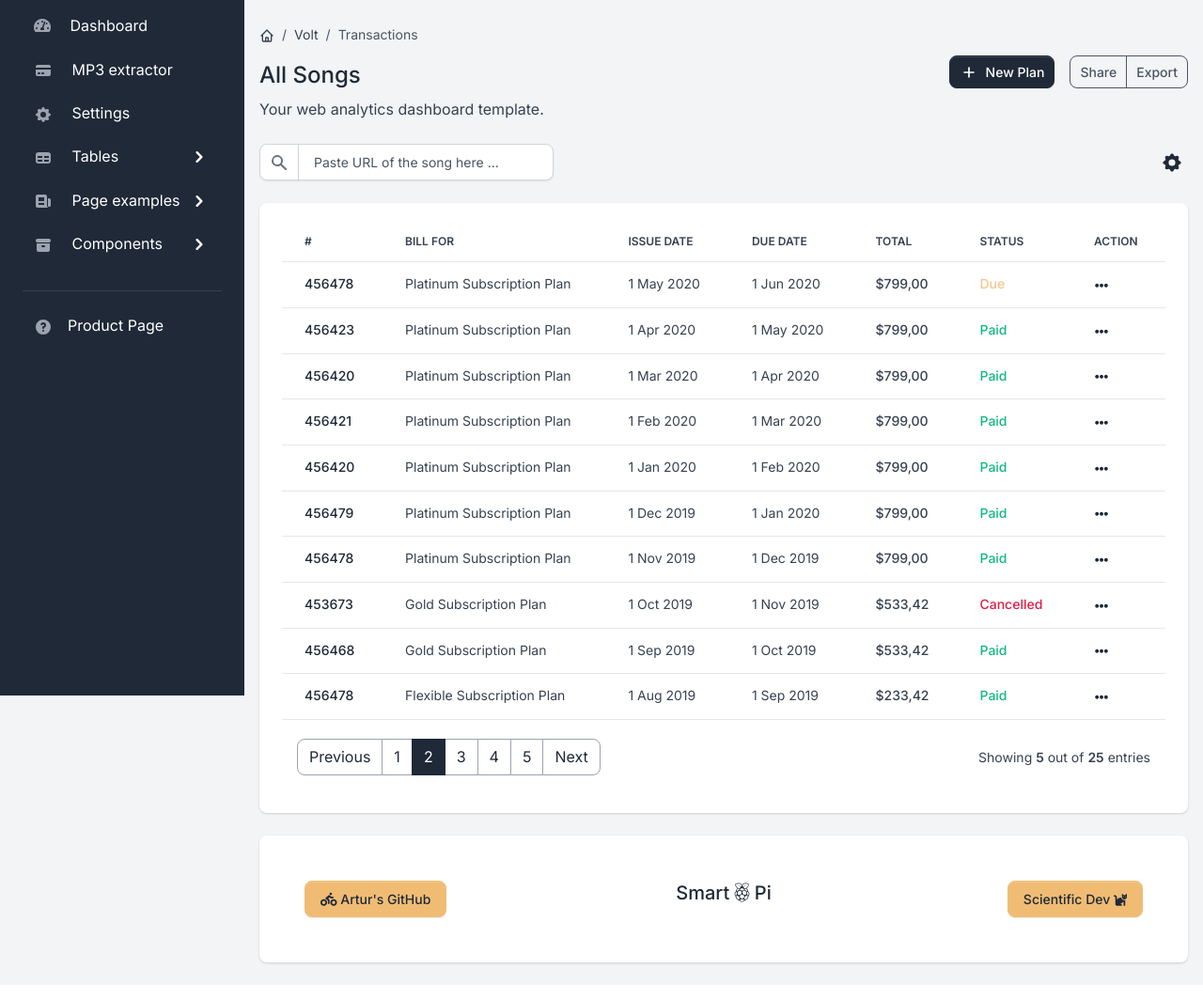
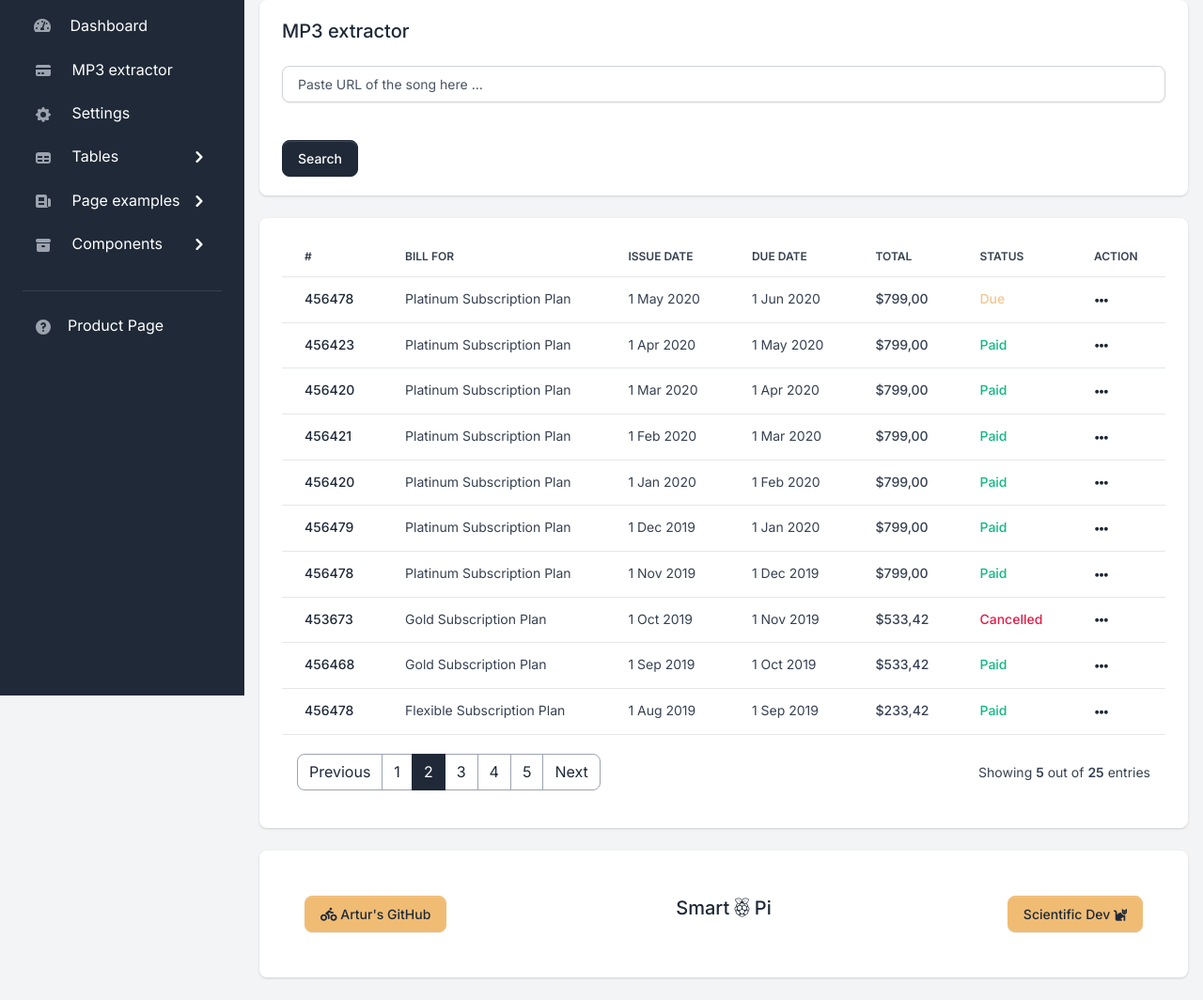
Before and after one commit to zacniewski/SmartPi, a Django app: template apps/templates/youtube/yt-extractor.html in a window 1280 px wide. Shown: the part 60-1124 px from the top of the page at 94% size. Run offline with Django 3.2, Linux system fonts and the light colour scheme; the template is opened without the code that fills it, so the values that code supplies are empty; some libraries are stand-ins or nearby versions.

Commit message:
Template for searching songs on YT

```diff
--- a/apps/templates/youtube/yt-extractor.html
+++ b/apps/templates/youtube/yt-extractor.html
@@ -6,61 +6,22 @@
 {% block stylesheets %}{% endblock stylesheets %}
 
 {% block content %}
-
-
-  <div class="d-flex justify-content-between flex-wrap flex-md-nowrap align-items-center py-4">
-      <div class="d-block mb-4 mb-md-0">
-          <nav aria-label="breadcrumb" class="d-none d-md-inline-block">
-              <ol class="breadcrumb breadcrumb-dark breadcrumb-transparent">
-                  <li class="breadcrumb-item">
-                      <a href="#">
-                          <svg class="icon icon-xxs" fill="none" stroke="currentColor" viewBox="0 0 24 24" xmlns="http://www.w3.org/2000/svg"><path stroke-linecap="round" stroke-linejoin="round" stroke-width="2" d="M3 12l2-2m0 0l7-7 7 7M5 10v10a1 1 0 001 1h3m10-11l2 2m-2-2v10a1 1 0 01-1 1h-3m-6 0a1 1 0 001-1v-4a1 1 0 011-1h2a1 1 0 011 1v4a1 1 0 001 1m-6 0h6"></path></svg>
-                      </a>
-                  </li>
-                  <li class="breadcrumb-item"><a href="#">Volt</a></li>
-                  <li class="breadcrumb-item active" aria-current="page">Transactions</li>
-              </ol>
-          </nav>
-          <h2 class="h4">All Songs</h2>
-          <p class="mb-0">Your web analytics dashboard template.</p>
-      </div>
-      <div class="btn-toolbar mb-2 mb-md-0">
-          <a href="#" class="btn btn-sm btn-gray-800 d-inline-flex align-items-center">
-              <svg class="icon icon-xs me-2" fill="none" stroke="currentColor" viewBox="0 0 24 24" xmlns="http://www.w3.org/2000/svg"><path stroke-linecap="round" stroke-linejoin="round" stroke-width="2" d="M12 6v6m0 0v6m0-6h6m-6 0H6"></path></svg>
-              New Plan
-          </a>
-          <div class="btn-group ms-2 ms-lg-3">
-              <button type="button" class="btn btn-sm btn-outline-gray-600">Share</button>
-              <button type="button" class="btn btn-sm btn-outline-gray-600">Export</button>
+    <div class="row">
+        <div class="col-12 col-xl-12">
+            <div class="card card-body border-0 shadow mb-4">
+                <h2 class="h5 mb-4">MP3 extractor</h2>
+                <form action="{%  url 'weather:current_weather' %}">
+                    <div class="row">
+                        <div class="col-md-12 mb-3">
+                            <div>
+                                <input class="form-control" id="youtube_query" name="youtube_query" type="text" placeholder="Paste URL of the song here ..." required>
                             </div>
                         </div>
                     </div>
-
-  <div class="table-settings mb-4">
-      <div class="row align-items-center justify-content-between">
-          <div class="col col-md-6 col-lg-3 col-xl-4">
-              <div class="input-group me-2 me-lg-3 fmxw-400">
-                  <span class="input-group-text">
-                      <svg class="icon icon-xs" x-description="Heroicon name: solid/search" xmlns="http://www.w3.org/2000/svg" viewBox="0 0 20 20" fill="currentColor" aria-hidden="true">
-                          <path fill-rule="evenodd" d="M8 4a4 4 0 100 8 4 4 0 000-8zM2 8a6 6 0 1110.89 3.476l4.817 4.817a1 1 0 01-1.414 1.414l-4.816-4.816A6 6 0 012 8z" clip-rule="evenodd"></path>
-                      </svg>
-                  </span>
-                  <input type="text" class="form-control" name="youtube_input" placeholder="Paste URL of the song here ...">
+                    <div class="mt-3">
+                        <button class="btn btn-gray-800 mt-2 animate-up-2" type="submit">Search </button>
                     </div>
-          </div>
-          <div class="col-4 col-md-2 col-xl-1 ps-md-0 text-end">
-              <div class="dropdown">
-                  <button class="btn btn-link text-dark dropdown-toggle dropdown-toggle-split m-0 p-1" data-bs-toggle="dropdown" aria-haspopup="true" aria-expanded="false">
-                      <svg class="icon icon-sm" fill="currentColor" viewBox="0 0 20 20" xmlns="http://www.w3.org/2000/svg"><path fill-rule="evenodd" d="M11.49 3.17c-.38-1.56-2.6-1.56-2.98 0a1.532 1.532 0 01-2.286.948c-1.372-.836-2.942.734-2.106 2.106.54.886.061 2.042-.947 2.287-1.561.379-1.561 2.6 0 2.978a1.532 1.532 0 01.947 2.287c-.836 1.372.734 2.942 2.106 2.106a1.532 1.532 0 012.287.947c.379 1.561 2.6 1.561 2.978 0a1.533 1.533 0 012.287-.947c1.372.836 2.942-.734 2.106-2.106a1.533 1.533 0 01.947-2.287c1.561-.379 1.561-2.6 0-2.978a1.532 1.532 0 01-.947-2.287c.836-1.372-.734-2.942-2.106-2.106a1.532 1.532 0 01-2.287-.947zM10 13a3 3 0 100-6 3 3 0 000 6z" clip-rule="evenodd"></path></svg>
-                      <span class="visually-hidden">Toggle Dropdown</span>
-                  </button>
-                  <div class="dropdown-menu dropdown-menu-xs dropdown-menu-end pb-0">
-                      <span class="small ps-3 fw-bold text-dark">Show</span>
-                      <a class="dropdown-item d-flex align-items-center fw-bold" href="#">10 <svg class="icon icon-xxs ms-auto" fill="currentColor" viewBox="0 0 20 20" xmlns="http://www.w3.org/2000/svg"><path fill-rule="evenodd" d="M16.707 5.293a1 1 0 010 1.414l-8 8a1 1 0 01-1.414 0l-4-4a1 1 0 011.414-1.414L8 12.586l7.293-7.293a1 1 0 011.414 0z" clip-rule="evenodd"></path></svg></a>
-                      <a class="dropdown-item fw-bold" href="#">20</a>
-                      <a class="dropdown-item fw-bold rounded-bottom" href="#">30</a>
-                  </div>
-              </div>
+                </form>
             </div>
         </div>
     </div>
```
Lines whose indentation alone changed are shown as unchanged.
